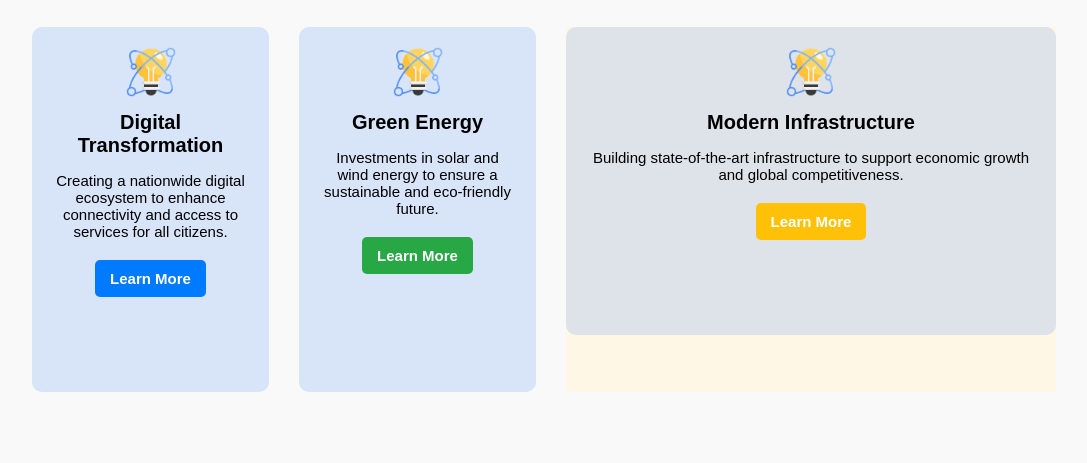
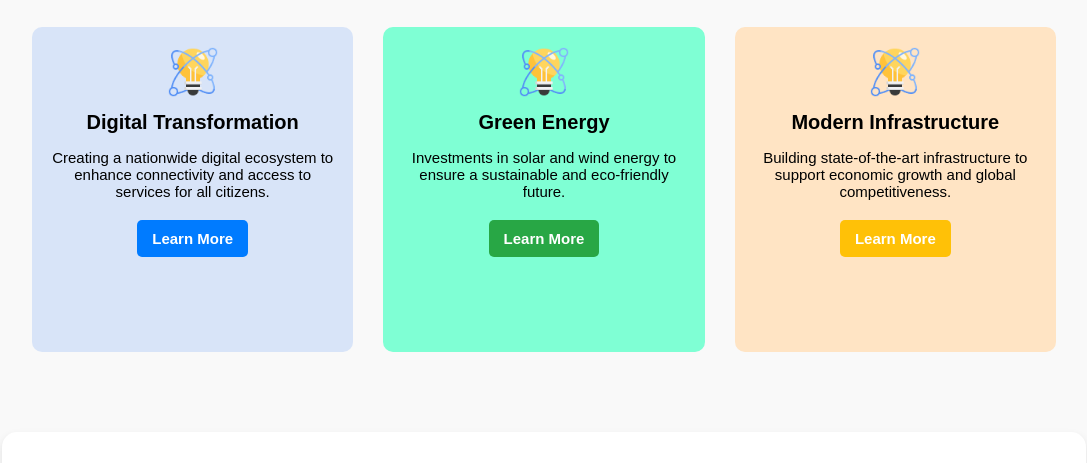
Before and after one commit to Mostakim69/assignment-1, a plain HTML site: page index.html in a window 1280 px wide. Shown: the part 724-1187 px from the top of the page, without its empty margins (96-1183 px from the left). Drawn offline with Linux system fonts and the light colour scheme.

Commit message:
First Assingment

```diff
--- a/index.html
+++ b/index.html
@@ -32,21 +32,19 @@
                    <p class="card-descrip1">Creating a nationwide digital ecosystem to enhance connectivity and access to services for all citizens.</p>
                    <a href="#" class="btn btn-blue">Learn More</a>
                </div>
-                <div class="card">
+                <div class="card" id="card-20">
 
                    <img src="assets/card-icon.png" alt="Green Energy">
                     <div class="card-title">Green Energy</div>
                    <p class="card-descrip1">Investments in solar and wind energy to ensure a sustainable and eco-friendly future.</p>
                    <a href="#" class="btn btn-green">Learn More</a>
                </div>
-               <div id="blue-card">
-                <div class="card">
+                <div class="card" id="card-3">
                    <img src="assets/card-icon.png" alt="Modern Infrastructure">
                   <div class="card-title">Modern Infrastructure</div>
                    <p class="card-descrip1">Building state-of-the-art infrastructure to support economic growth and global competitiveness.</p>
                    <a href="#" class="btn btn-yellow">Learn More</a>
                  </div>
-                </div>
             </div>
         </section>
 
--- a/style.css
+++ b/style.css
@@ -82,13 +82,16 @@ body{
     justify-content: space-between;
     gap: 30px;
 }
-#blue-card{
-    background-color: #fff7e6;
+#card-20{
+    background-color: aquamarine;
+}
+#card-3{
+    background-color:bisque;
 }
 .card{
     border-radius: 10px;
     padding: 20px;
-    width: 450px;
+    width: 290px;
     text-align: center;
     background-color:rgba(84, 144, 245, 0.2);
     flex: 1;
```
